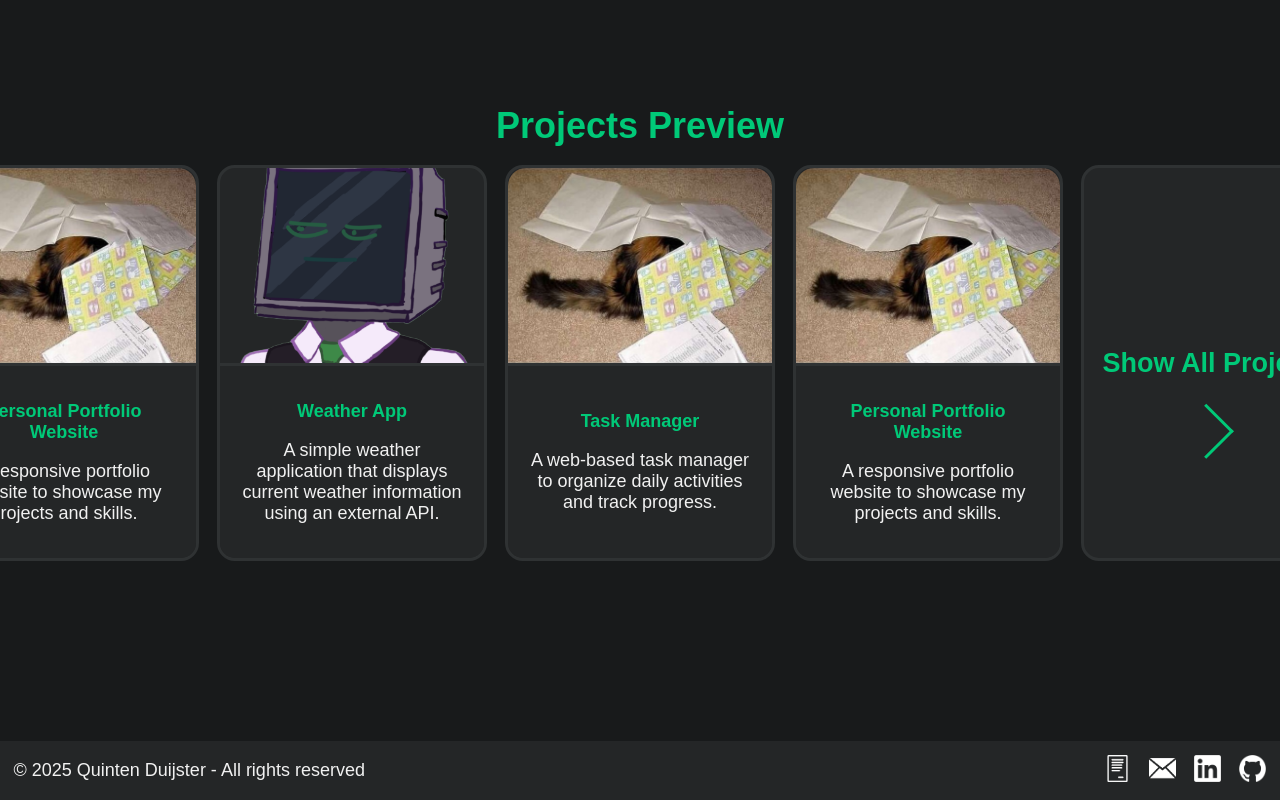
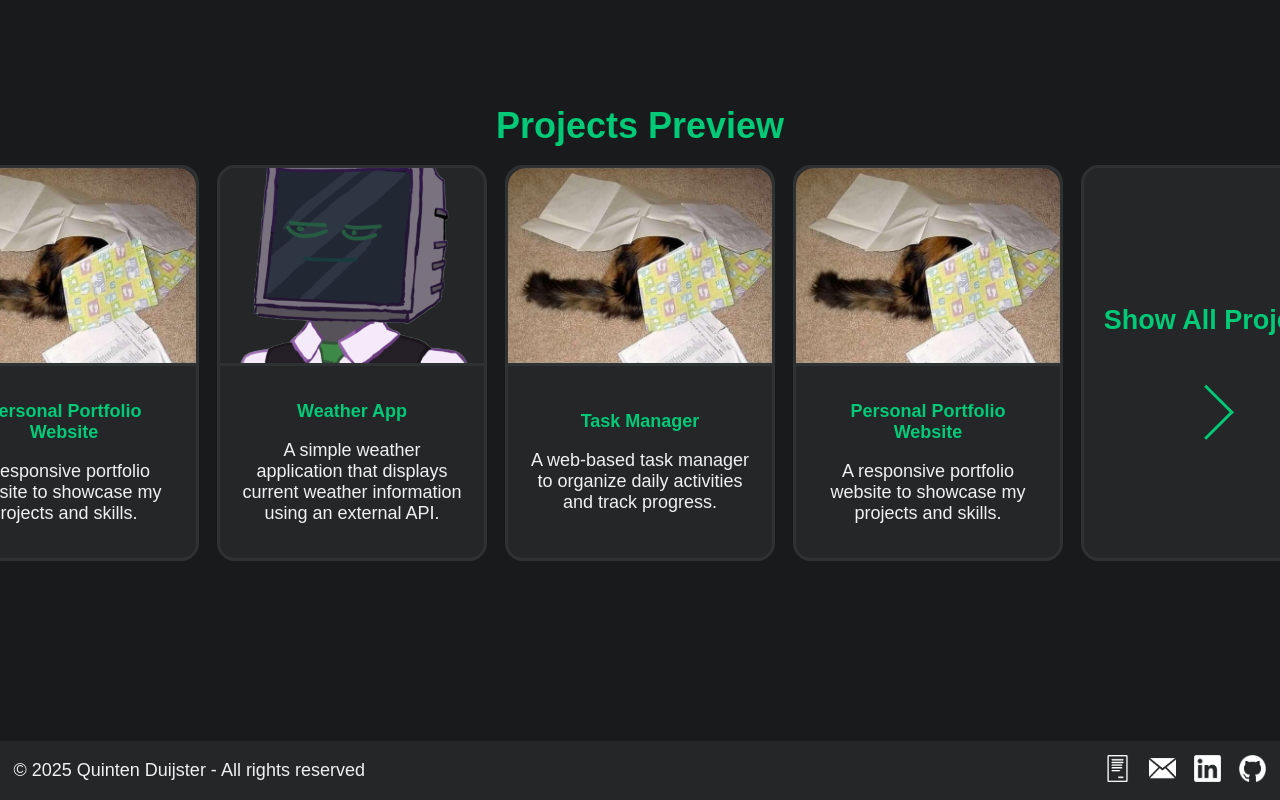
Before and after one commit to Entropire/entropire.github.io, a React (Vite) app: page / in a window 1280 px wide. Shown: the part 937-1737 px from the top of the page. Built offline with nearby package versions, Linux system fonts and the light colour scheme.

Commit message:
change placement of text in the show all projects card

```diff
--- a/src/css/components/Card.module.css
+++ b/src/css/components/Card.module.css
@@ -44,7 +44,7 @@
 
 .Card-Bottom b {
   font-weight: bold;
-  color: var(--Primary-Color); /* Accent color */
+  color: var(--Primary-Color);
 }
 
 .Card-Image{
--- a/src/css/pages/Home.module.css
+++ b/src/css/pages/Home.module.css
@@ -100,12 +100,13 @@
     box-sizing: border-box;
     cursor: pointer;
     text-decoration: none;
-    display: flex;
-    align-items: center;
-    justify-content: center;
+    display: grid;
 }
 
 .Show-All h4 {
+    position: absolute;
+    top: 35%;
+        left: 7.5%;
     color: var(--Primary-Color);
 }
 
@@ -116,7 +117,7 @@
     height: 2rem;
     border-right: 0.2rem var(--Primary-Color) solid;
     border-bottom: 0.2rem var(--Primary-Color) solid;
-    top: 70%;
+    top: 65%;
     left: 50%;
     transform: translate(-75%, -75%) rotate(-45deg);
 }
```
